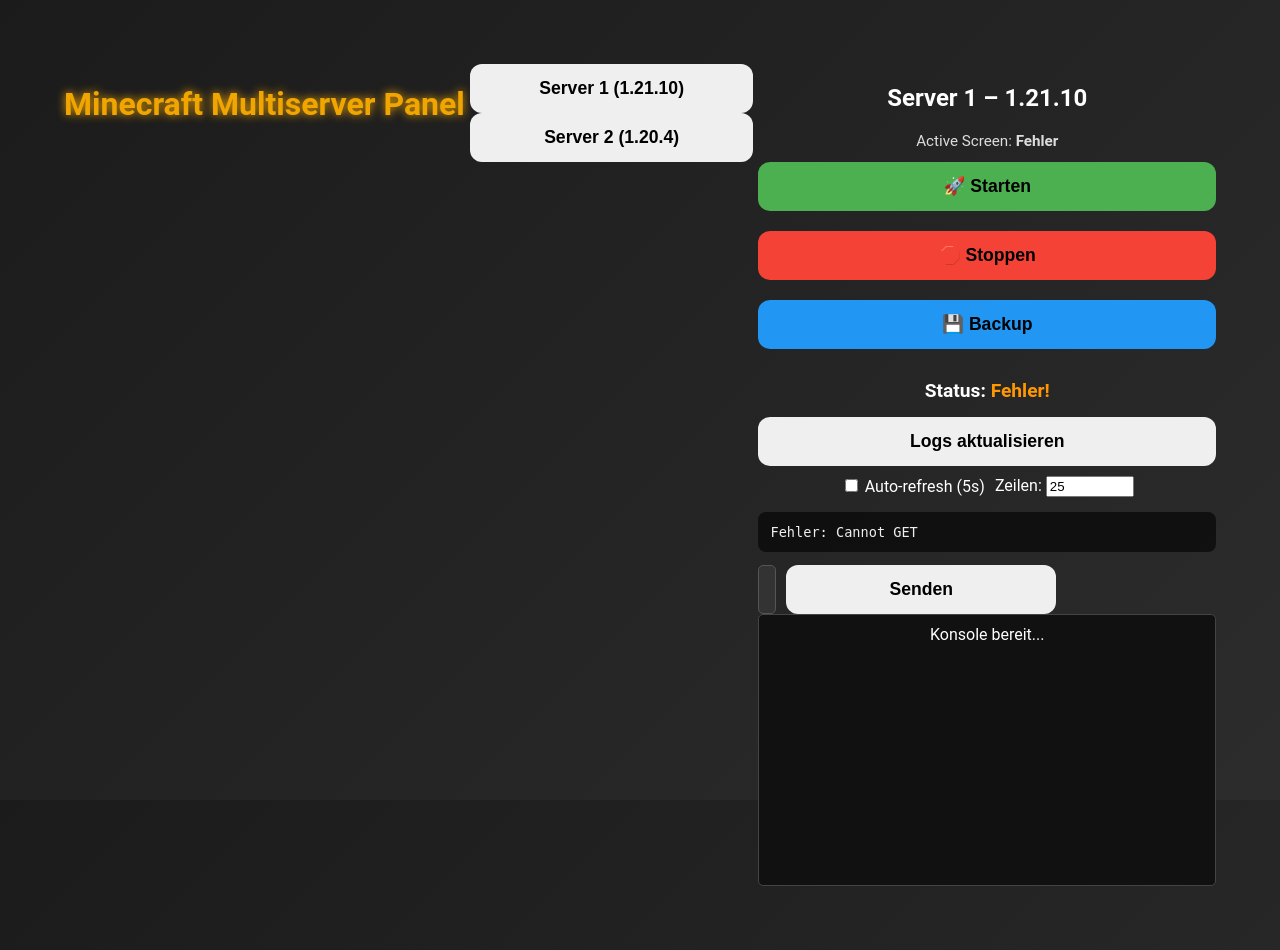
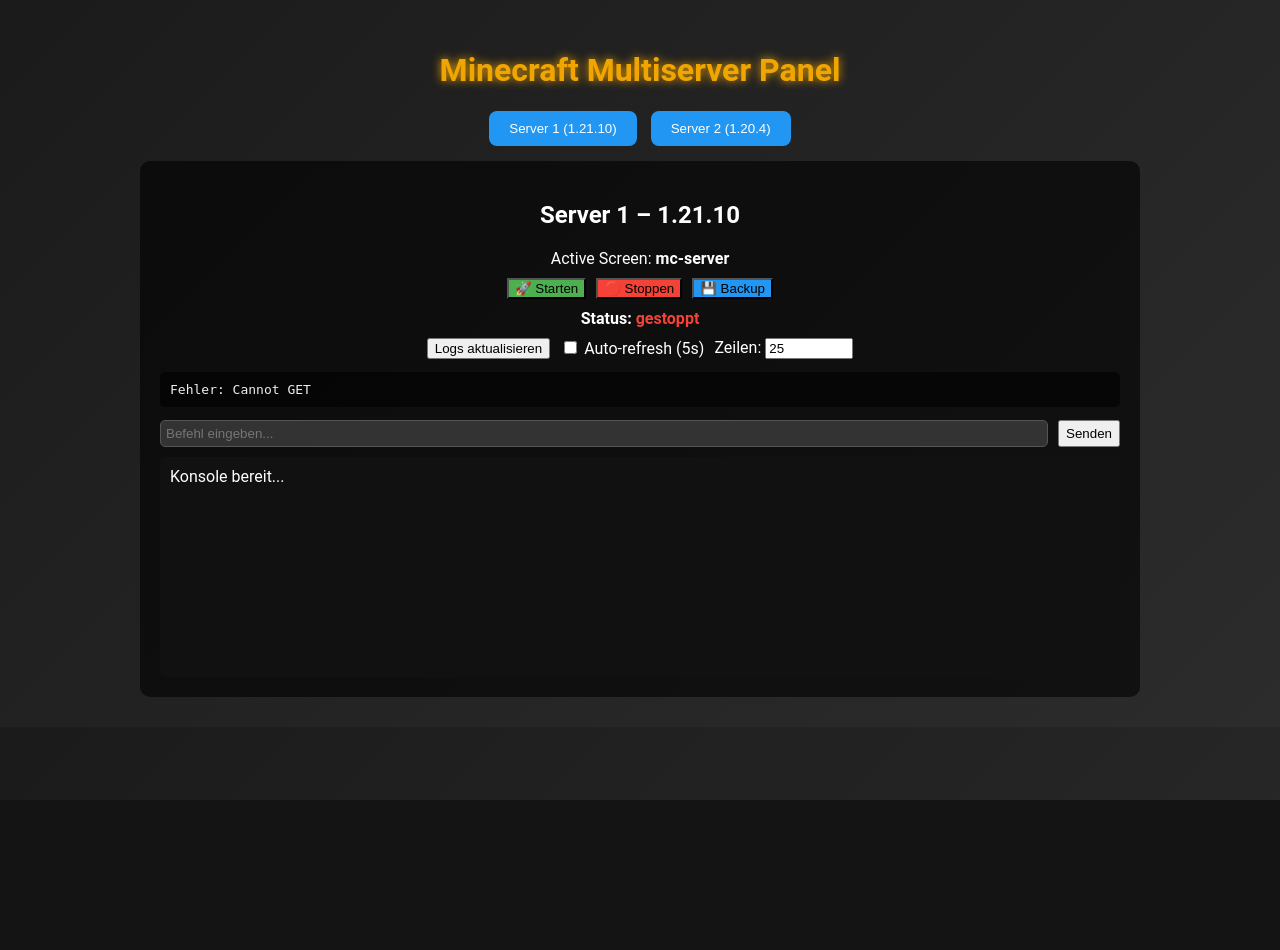
Before and after one commit to AUTLeon/Webpanel, a Flask app: page / in a window 1280 px wide. After the commit the page ends 800 px from the top, so only its background shows below. Run offline with Flask 3, Linux system fonts and the light colour scheme.

Commit message:
Auto sync Sun Dec  7 15:58:01 UTC 2025

```diff
--- a/app.py
+++ b/app.py
@@ -1,204 +1,97 @@
 #!/usr/bin/env python3
 from flask import Flask, render_template, jsonify, request
-import subprocess
-import os
-import shlex
+import subprocess, os, shlex
 
 app = Flask(__name__)
 
-# === Pfade ===
-FABRIC_DIR = os.path.expanduser("~/mc-server/fabric-1.21.10")
-START_SCRIPT = os.path.join(FABRIC_DIR, "start.sh")
-STOP_SCRIPT = os.path.join(FABRIC_DIR, "stop.sh")
-BACKUP_SCRIPT = os.path.join(FABRIC_DIR, "backup.sh")
-SERVER_PID_FILE = os.path.join(FABRIC_DIR, "server.pid")
-SERVER_LOG = os.path.join(FABRIC_DIR, "server.log")
+# === Server Konfiguration ===
+SERVERS = {
+    "server1": {
+        "name": "1.21.10",
+        "dir": os.path.expanduser("~/mc-server/fabric-1.21.10"),
+        "screen": "mc-server"
+    },
+    "server2": {
+        "name": "1.20.4",
+        "dir": os.path.expanduser("~/mc-server/fabric-1.20.4"),
+        "screen": "mc-1204"
+    }
+}
 
-# Panel-screen (nicht als Minecraft-Server interpretieren)
-PANEL_SCREEN_NAME = "mc-panel"
-LIKELY_SERVER_KEYWORDS = ("mc-server", "minecraft", "fabric", "paper", "server")
-
-
-# === Helferfunktionen ===
 def run(cmd, wait=True):
     if wait:
         return subprocess.run(cmd, shell=True, capture_output=True, text=True)
     else:
         return subprocess.Popen(cmd, shell=True)
 
+def is_running(screen):
+    res = run(f"screen -ls | grep {shlex.quote(screen)}")
+    return res.returncode == 0
 
-def list_screens():
-    res = run("screen -ls")
-    return (res.stdout or "") + (res.stderr or "")
+def server_path(server, script):
+    return os.path.join(SERVERS[server]["dir"], script)
 
-
-def find_screens():
-    out = list_screens()
-    screens = []
-    for line in out.splitlines():
-        line = line.strip()
-        if not line:
-            continue
-        parts = line.split()
-        for p in parts:
-            if "." in p and p.split(".", 1)[0].isdigit():
-                name = p.split(".", 1)[1]
-                screens.append(name)
-    return screens
-
-
-def detect_server_screen():
-    screens = find_screens()
-    for s in screens:
-        if s == PANEL_SCREEN_NAME:
-            continue
-        lname = s.lower()
-        for kw in LIKELY_SERVER_KEYWORDS:
-            if kw in lname:
-                return s
-    non_panel = [s for s in screens if s != PANEL_SCREEN_NAME]
-    if len(non_panel) == 1:
-        return non_panel[0]
-    return None
-
-
-def is_server_running():
-    # PID check
-    if os.path.exists(SERVER_PID_FILE):
-        try:
-            with open(SERVER_PID_FILE, "r") as f:
-                pid = f.read().strip()
-            if pid.isdigit():
-                res = run(f"ps -p {pid} -o comm=", wait=True)
-                if res.returncode == 0 and res.stdout.strip():
-                    return True
-        except Exception:
-            pass
-
-    # Java process check
-    res = run("pgrep -af java", wait=True)
-    for proc in (res.stdout or "").splitlines():
-        if any(key in proc.lower() for key in ("fabric", "minecraft", "server", "paper")):
-            return True
-
-    # Screen check
-    screens = find_screens()
-    for s in screens:
-        if s != PANEL_SCREEN_NAME and any(kw in s.lower() for kw in LIKELY_SERVER_KEYWORDS):
-            return True
-
-    return False
-
-
-# === Flask-Routen ===
 @app.route("/")
 def index():
     return render_template("index.html")
 
-
-@app.route("/status")
-def status():
+@app.route("/<server>/status")
+def status(server):
     try:
-        running = is_server_running()
-        detected = detect_server_screen()
-        return jsonify(running=running, detected_screen=detected)
+        scr = SERVERS[server]["screen"]
+        running = is_running(scr)
+        return jsonify(running=running, detected_screen=scr)
     except Exception as e:
         return jsonify(running=False, error=str(e)), 500
 
+@app.route("/<server>/start")
+def start(server):
+    start_sh = server_path(server, "start.sh")
+    if os.path.exists(start_sh) and os.access(start_sh, os.X_OK):
+        run(f"bash {shlex.quote(start_sh)}")
+        return "Starte Server..."
+    return "Start-Skript fehlt oder nicht ausführbar!", 500
 
-@app.route("/start")
-def start():
-    if os.path.exists(START_SCRIPT) and os.access(START_SCRIPT, os.X_OK):
-        run(f"bash {shlex.quote(START_SCRIPT)}")
-        return "Starte Server..."
-    else:
-        return "Start-Skript fehlt oder nicht ausführbar!", 500
+@app.route("/<server>/stop")
+def stop(server):
+    stop_sh = server_path(server, "stop.sh")
+    scr = SERVERS[server]["screen"]
+    if os.path.exists(stop_sh) and os.access(stop_sh, os.X_OK):
+        run(f"bash {shlex.quote(stop_sh)}")
+        return "Stoppe Server..."
+    elif is_running(scr):
+        run(f'screen -S {shlex.quote(scr)} -X stuff "stop\n"')
+        return f"Stoppe Server (screen: {scr})..."
+    return "Kein Server-Screen gefunden!", 500
 
+@app.route("/<server>/backup")
+def backup(server):
+    backup_sh = server_path(server, "backup.sh")
+    if os.path.exists(backup_sh) and os.access(backup_sh, os.X_OK):
+        run(f"bash {shlex.quote(backup_sh)}")
+        return "Backup wird gestartet..."
+    return "Backup-Skript fehlt!", 404
 
-@app.route("/stop")
-def stop():
-    if os.path.exists(STOP_SCRIPT) and os.access(STOP_SCRIPT, os.X_OK):
-        run(f"bash {shlex.quote(STOP_SCRIPT)}")
-        return "Stoppe Server..."
-    else:
-        server_screen = detect_server_screen()
-        if server_screen:
-            run(f'screen -S {shlex.quote(server_screen)} -X stuff "stop\\n"')
-            return f"Stoppe Server (screen: {server_screen})..."
-        else:
-            return "Kein Server-Screen gefunden und kein stop.sh vorhanden!", 500
+@app.route("/<server>/logs")
+def logs(server):
+    log_file = os.path.join(SERVERS[server]["dir"], "server.log")
+    n = int(request.args.get("lines", "200"))
+    if os.path.exists(log_file):
+        with open(log_file,"r",errors="ignore") as f:
+            lines = f.readlines()
+        return "".join(lines[-n:]), 200, {"Content-Type":"text/plain; charset=utf-8"}
+    return "server.log nicht gefunden!", 404
 
+@app.route("/<server>/console", methods=["POST"])
+def console(server):
+    cmd = request.json.get("command")
+    scr = SERVERS[server]["screen"]
+    if not is_running(scr):
+        return jsonify({"status":"error","msg":"Server nicht gestartet"}),400
+    if cmd:
+        run(f'screen -S {shlex.quote(scr)} -X stuff "{cmd}\n"')
+        return f"Gesendet: {cmd}"
+    return "Kein Command", 400
 
-@app.route("/backup")
-def backup():
-    if os.path.exists(BACKUP_SCRIPT) and os.access(BACKUP_SCRIPT, os.X_OK):
-        run(f"bash {shlex.quote(BACKUP_SCRIPT)}")
-        return "Backup wird gestartet..."
-    else:
-        return "Kein Backup-Skript gefunden!", 404
-
-
-@app.route("/screens")
-def screens():
-    try:
-        return jsonify(screens=find_screens())
-    except Exception as e:
-        return jsonify(screens=[], error=str(e)), 500
-
-
-@app.route("/logs")
-def logs():
-    n = request.args.get("lines", "200")
-    try:
-        n_int = int(n)
-    except ValueError:
-        n_int = 200
-    if os.path.exists(SERVER_LOG):
-        try:
-            with open(SERVER_LOG, "r", encoding="utf-8", errors="ignore") as f:
-                lines = f.readlines()
-                return "".join(lines[-n_int:]), 200, {"Content-Type": "text/plain; charset=utf-8"}
-        except Exception as e:
-            return f"Fehler beim Lesen der Logdatei: {e}", 500
-    else:
-        return "server.log nicht gefunden!", 404
-
-
-# === 🟦 NEUE KONSOLE: HTML-Seite ===
-@app.route("/console")
-def console():
-    return render_template("console.html")
-
-
-# === 🟦 NEUE KONSOLE: Befehl senden ===
-@app.route("/console/send", methods=["POST"])
-def console_send():
-    cmd = request.json.get("cmd")
-    screen = detect_server_screen()
-
-    if not screen:
-        return jsonify({"status": "error", "msg": "Kein Server-Screen gefunden"}), 400
-
-    if cmd:
-        run(f'screen -S {shlex.quote(screen)} -X stuff "{cmd}\\n"')
-        return jsonify({"status": "ok", "sent": cmd})
-
-    return jsonify({"status": "error", "msg": "Kein Command"}), 400
-
-
-# === 🟦 NEUE KONSOLE: Live-Logs ===
-@app.route("/console/log")
-def console_log():
-    try:
-        if os.path.exists(SERVER_LOG):
-            with open(SERVER_LOG, "r", errors="ignore") as f:
-                lines = f.readlines()[-200:]
-            return jsonify({"log": "".join(lines)})
-        else:
-            return jsonify({"log": "server.log nicht gefunden!"})
-    except Exception as e:
-        return jsonify({"log": f"Fehler: {e}"})
-
-
-if __name__ == "__main__":
+if __name__=="__main__":
     app.run(host="0.0.0.0", port=8080)
--- a/static/style.css
+++ b/static/style.css
@@ -1,173 +1,105 @@
 body {
     background: linear-gradient(135deg, #1b1b1b, #2c2c2c);
-    background-repeat: no-repeat;
-    background-attachment: fixed;
-    background-size: cover;
-
-    color: #ffffff;
+    color: #fff;
     font-family: 'Roboto', sans-serif;
     text-align: center;
     margin: 0;
     padding: 0;
 }
 
-.container {
-    max-width: 500px;
-    margin: 50px auto;
-    padding: 30px;
-    background: rgba(0,0,0,0.6);
-    border-radius: 15px;
-    box-shadow: 0 0 20px rgba(0,0,0,0.7);
-    margin-top: 150px;
-}
-
-.container2 {
-    max-width: 75%;
-    min-width: 70%;
-    margin: 50px auto;
-    padding: 30px;
-    background: rgba(0,0,0,0.6);
-    border-radius: 15px;
-    box-shadow: 0 0 20px rgba(0,0,0,0.7);
-}
-
 .wrapper {
-    display: flex;
-    justify-content: center;
-    align-items: flex-start;
-    gap: 5px;
     width: 100%;
-    margin-top: 5%;
-    margin-bottom: 5%;
+    max-width: 1000px;
+    margin: 20px auto;
+    padding: 10px;
 }
 
 h1 {
-    font-size: 2.2rem;
-    margin-bottom: 30px;
+    font-size: 2rem;
     color: #f0a500;
     text-shadow: 0 0 10px #f0a500;
 }
 
+.server-switch {
+    margin: 15px 0;
+}
+
+.switch-btn {
+    padding: 10px 20px;
+    margin: 0 5px;
+    border: none;
+    border-radius: 8px;
+    background: #2196f3;
+    color: white;
+    cursor: pointer;
+}
+.switch-btn:hover {
+    background: #42a5f5;
+}
+
+.server-panel {
+    background: rgba(0,0,0,0.6);
+    padding: 20px;
+    border-radius: 10px;
+    margin-top: 15px;
+}
+
 .buttons {
     display: flex;
-    flex-direction: column;
-    gap: 20px;
-}
-
-button {
-    padding: 15px 0;
-    font-size: 1.2rem;
-    font-weight: bold;
-    border: none;
-    border-radius: 12px;
-    cursor: pointer;
-    transition: 0.3s;
-    width: 100%;
+    gap: 10px;
+    justify-content: center;
+    margin: 10px 0;
 }
 
 button.start { background: #4caf50; }
 button.start:hover { background: #66bb6a; }
-
 button.stop { background: #f44336; }
 button.stop:hover { background: #e57373; }
-
 button.backup { background: #2196f3; }
 button.backup:hover { background: #42a5f5; }
 
-.status {
-    margin-top: 30px;
-    font-size: 1.2rem;
-    font-weight: bold;
-}
+.status { margin: 10px 0; font-weight: bold; }
 
-/* iPhone 13 Pro */
-@media only screen and (max-width: 414px) {
-    .container { margin: 20px; padding: 20px; }
-    h1 { font-size: 1.8rem; margin-bottom: 20px; }
-    button { font-size: 1rem; padding: 12px 0; }
-    .status { font-size: 1rem; }
-}
+.logs-controls { margin: 10px 0; display:flex; gap:10px; justify-content:center; flex-wrap:wrap; }
 
-/* Kleine Laptops */
-@media only screen and (max-width: 1440px) {
-    .container { max-width: 450px; padding: 25px; }
-    h1 { font-size: 2rem; }
-    button { font-size: 1.1rem; padding: 14px 0; }
-}
-.meta {
-    margin-bottom: 12px;
-    color: #ddd;
-    font-size: 0.95rem;
-}
-.logs-controls {
-    display:flex;
-    gap:10px;
-    align-items:center;
-    justify-content:center;
-    margin-top:15px;
-    flex-wrap:wrap;
-}
-.pre {
-    white-space: pre-wrap;
-}
 .logs {
-    margin-top:15px;
-    max-height: 55vh;
+    background: rgba(0,0,0,0.6);
+    color: #eee;
+    padding: 10px;
+    max-height: 300px;
     overflow: auto;
-    text-align:left;
-    background: rgba(0,0,0,0.6);
-    padding: 12px;
-    border-radius: 8px;
-    font-size: 0.85rem;
-    color:#eee;
-}
-.container3 {
-    margin: 20px auto;
-    padding: 20px;
-    background: #222;
-    border-radius: 10px;
-    width: 90%;
-    max-width: 900px;
-    color: white;
+    border-radius: 5px;
+    text-align: left;
 }
 
 .console-output {
     background: #111;
+    color: #fff;
     padding: 10px;
-    height: 250px;
+    margin-top: 10px;
+    height: 200px;
     overflow-y: auto;
-    white-space: pre-wrap;
-    border: 1px solid #444;
     border-radius: 5px;
+    text-align: left;
 }
 
 .console-input {
-    margin-top: 10px;
     display: flex;
     gap: 10px;
-    width: 65%;
+    margin-top: 10px;
+    justify-content: center;
 }
+
 .console-input-text {
-    font-size: 1rem;
-    width: 75%;
-}
-.console-input input {
     flex: 1;
-    padding: 8px;
+    padding: 5px;
+    border-radius: 5px;
+    border: 1px solid #555;
     background: #333;
     color: white;
-    border: 1px solid #555;
-    border-radius: 5px;
 }
 
-@media only screen and (max-width: 900px) {
-    .wrapper {
-        flex-direction: column;
-        align-items: center;
-    }
-
-    .container2 {
-        max-width: 90%;
-        min-width: 90%;
-    }
+@media only screen and (max-width:900px){
+    .server-panel { width: 95%; margin: 0 auto; }
+    h1 { font-size: 1.5rem; }
 }
```
